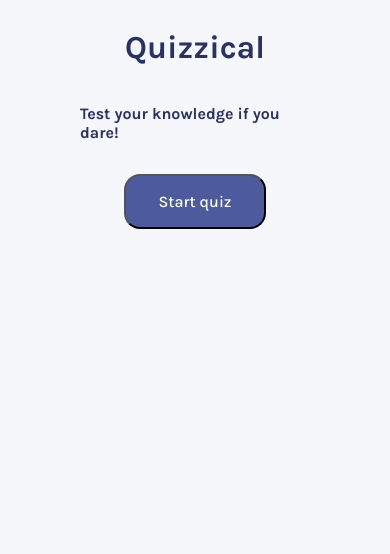
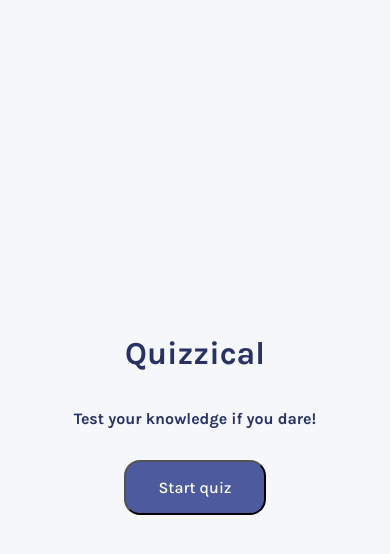
Before and after one commit to sarshad1986/quizzical, a React (Create React App) app: page / in a window 390 px wide. Shown: the top 554 px of the page. Built offline with nearby package versions, Linux system fonts and the light colour scheme.

Commit message:
restyled for mobile and fixed confetti to go over whole screen

```diff
--- a/src/App.js
+++ b/src/App.js
@@ -11,8 +11,10 @@ export default function App() {
   }
 
   return (
-    quiz ?
+    <div className="container">
+      {quiz ?
       <Quiz /> :
-      <Start onClick={startQuiz} />
+      <Start onClick={startQuiz} />}
+    </div>
   )
 }
--- a/src/Quiz.js
+++ b/src/Quiz.js
@@ -23,7 +23,11 @@ export default function Quiz() {
   }, [quizData])
 
   if (!quizData) {
-    return 'Loading...'
+    return (
+      <div className="loading-container">
+        <h3>Loading...</h3>
+      </div>
+    )
   }
 
   const questionsElements = quizData.results.map((question, index) => {
@@ -69,7 +73,11 @@ export default function Quiz() {
 
   return (
     <div>
-      {showCorrectAnswers && <Confetti width={width} height={height}/>}
+      {showCorrectAnswers && <div style={{
+        position: 'fixed',
+        top: 0,
+        left: 0,
+      }}><Confetti width={width} height={height}/></div>}
       {questionsElements}
       <div className="check-box">
         {showCorrectAnswers ? (
--- a/src/index.css
+++ b/src/index.css
@@ -6,15 +6,31 @@ body {
   font-family: 'Karla', sans-serif;
   font-weight: 700;
   color: #293264;
-  margin-left: 80px;
-  margin-right: 80px;
-  background-color: #F5F7FB
+  background-color: #F5F7FB;
+  margin: 0;
+}
+
+
+h4 {
+  margin: 0;
+}
+
+hr {
+  margin-top: 16px;
+  margin-bottom: 16px;
+}
+
+.container {
+  padding-left: 12px;
+  padding-right: 12px;
 }
 
 .start {
   display: flex;
   flex-direction: column;
   align-items: center;
+  justify-content: center;
+  height: 100vh;
 }
 
 .btn-blue {
@@ -32,6 +48,14 @@ body {
 
 .btn-margin {
   margin-top: 16px;
+  margin-bottom: 16px;
+}
+
+.loading-container {
+  display: flex;
+  align-items: center;
+  justify-content: center;
+  height: 100vh;
 }
 
 .answer {
@@ -39,10 +63,11 @@ body {
   border-radius: 16px;
   padding-top: 8px;
   padding-bottom: 8px;
-  padding-left: 16px;
-  padding-right: 16px;
+  padding-left: 12px;
+  padding-right: 12px;
   border: solid #4D5B9E 1px;
-  margin-right: 14px;
+  margin-right: 12px;
+  margin-bottom: 12px;
   align-items: center;
   cursor: pointer;
 }
@@ -50,6 +75,7 @@ body {
 .answer-container {
   display: flex;
   justify-content: flex-start;
+  flex-wrap: wrap;
 }
 
 .check-box {
@@ -57,6 +83,7 @@ body {
   justify-content: center;
   align-items: center;
   margin-top: 24px;
+  margin-bottom: 24px;
 }
 
 .score-box {
```
